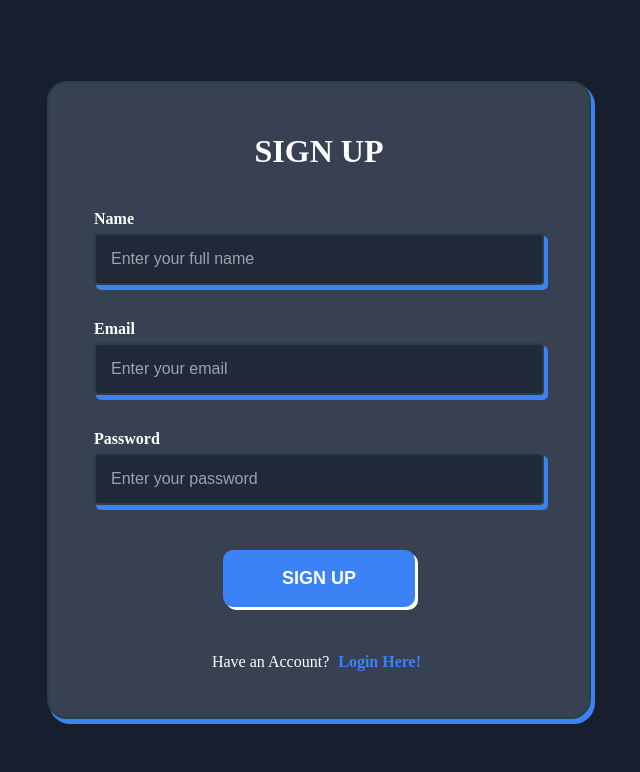
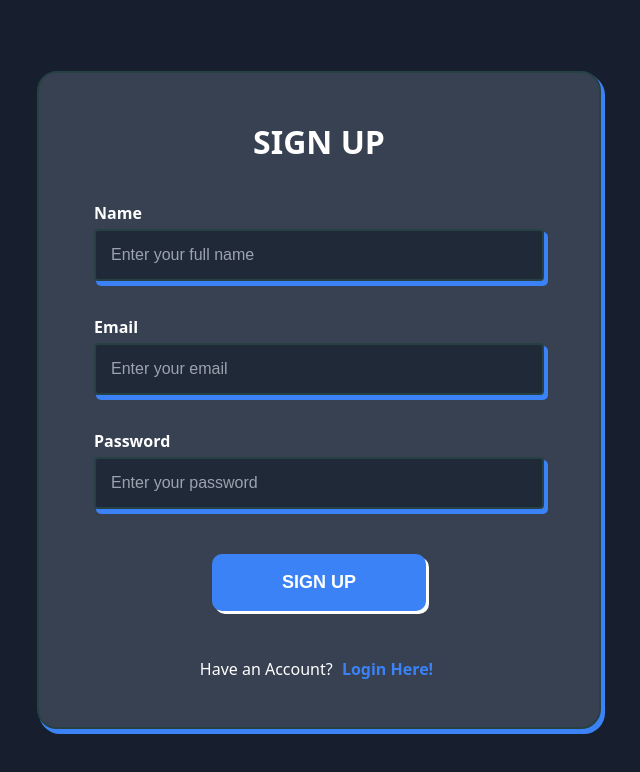
Before and after one commit to Pradeeppilotdev/Blocksmiths, a website: page public/login/signup.html in a window 1280 px wide. Shown: the whole page, without its empty margins (321-961 px from the left). Drawn offline with Linux system fonts and the light colour scheme.

Commit message:
modify the necessary files

```diff
--- a/public/login/signupstyle.css
+++ b/public/login/signupstyle.css
@@ -7,6 +7,7 @@ body {
   min-height: 100vh;
   margin: 0;
   padding: 0;
+  font-family: system-ui, -apple-system, sans-serif;
 }
 
 .container {
@@ -16,7 +17,9 @@ body {
   flex-direction: column;
   text-align: center;
   width: 100%;
-  max-width: 500px; /* Increased max-width for larger container */
+  max-width: 500px;
+  padding: clamp(15px, 3vw, 30px);
+  margin: 0 auto;
 }
 
 .form_area {
@@ -27,32 +30,34 @@ body {
   background-color: #374151;
   height: auto;
   width: 100%;
-  padding: 30px 20px; /* Added padding for more space inside */
+  padding: clamp(20px, 4vw, 30px);
   border: 2px solid #264143;
-  border-radius: 20px;
+  border-radius: clamp(10px, 2vw, 20px);
   box-shadow: 3px 4px 0px 1px #3b82f6;
 }
 
 .title {
   color: white;
   font-weight: 900;
-  font-size: 2em; /* Increased font size */
-  margin-top: 20px;
-  margin-bottom: 20px; /* Added bottom margin */
+  font-size: clamp(1.5em, 5vw, 2em);
+  margin-top: clamp(10px, 3vw, 20px);
+  margin-bottom: clamp(10px, 3vw, 20px);
+  line-height: 1.2;
 }
 
 .sub_title {
   color: white;
   font-weight: 600;
   margin: 5px 0;
+  font-size: clamp(14px, 3vw, 16px);
 }
 
 .form_group {
   display: flex;
   flex-direction: column;
   align-items: baseline;
-  margin: 15px 0; /* Increased margin */
-  width: 90%; /* Reduced from 100% to create some margin */
+  margin: clamp(10px, 2vw, 15px) 0;
+  width: 90%;
 }
 
 form {
@@ -67,16 +72,16 @@ form {
   border: 2px solid #264143;
   box-shadow: 3px 4px 0px 1px #3b82f6;
   width: 100%;
-  padding: 15px; /* Increased padding */
+  padding: clamp(12px, 2vw, 15px);
   border-radius: 4px;
-  font-size: 16px; /* Increased font size */
+  font-size: clamp(14px, 3vw, 16px);
   box-sizing: border-box;
-  background-color: #1f2937; /* Darker background for input */
+  background-color: #1f2937;
   color: white;
 }
 
 .form_style::placeholder {
-  color: #9ca3af; /* Lighter color for placeholder text */
+  color: #9ca3af;
 }
 
 .form_style:focus, .btn:focus {
@@ -85,10 +90,10 @@ form {
 }
 
 .btn {
-  padding: 18px; /* Increased padding */
-  margin: 30px 0px; /* Increased margin */
-  width: 90%; /* Match the width of form_group */
-  font-size: 18px; /* Increased font size */
+  padding: clamp(15px, 3vw, 18px);
+  margin: clamp(20px, 4vw, 30px) 0px;
+  width: 90%;
+  font-size: clamp(16px, 3vw, 18px);
   background: #3b82f6;
   border-radius: 10px;
   font-weight: 800;
@@ -96,10 +101,13 @@ form {
   cursor: pointer;
   color: white;
   border: none;
+  transition: all 0.3s ease;
 }
 
 .btn:hover {
   opacity: .9;
+  transform: translateY(2px);
+  box-shadow: 2px 2px 0px 0px white;
 }
 
 .link {
@@ -107,17 +115,18 @@ form {
   color: #3b82f6;
   padding: 5px;
   text-decoration: none;
+  font-size: clamp(14px, 3vw, 16px);
 }
 
-/* Text color for paragraph */
 p {
   color: white;
+  font-size: clamp(14px, 3vw, 16px);
+  line-height: 1.5;
 }
 
-/* Styles for validation error messages */
 .error-message {
   color: #ff6b6b;
-  font-size: 14px;
+  font-size: clamp(12px, 2.5vw, 14px);
   margin-top: 5px;
   text-align: left;
   width: 100%;
```
Also changed, not shown: public/index.html (+4 -4 lines), public/landing.css (renamed from public/landing page/styles.css), public/script.js (renamed from public/landing page/script.js).
